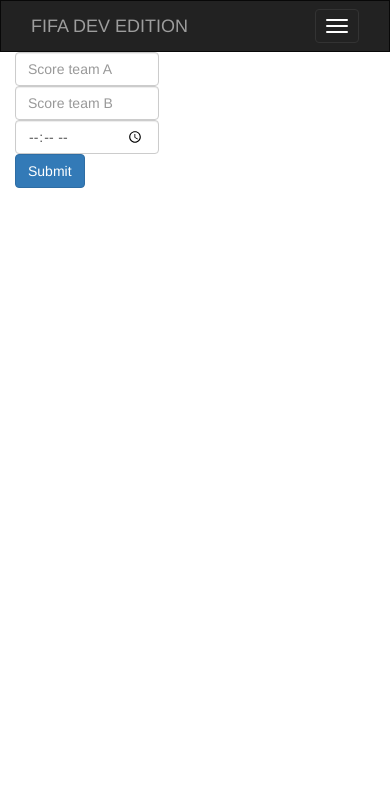
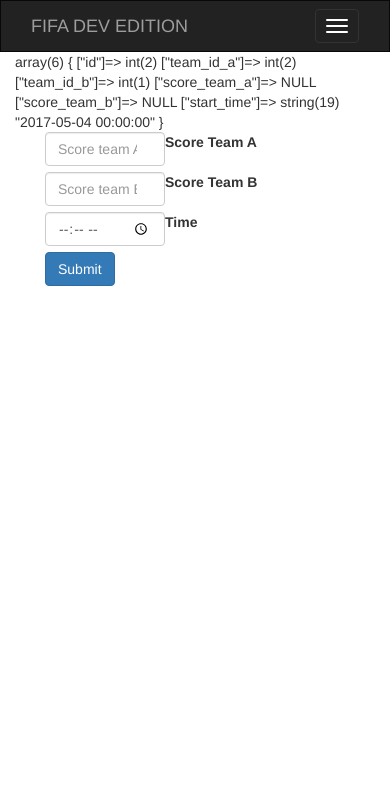
Before and after one commit to VerusLucian/Project_Fifa_Groep_15, a PHP site: page /edit_match.php?match_id=2 in a window 390 px wide. Shown: the top 811 px of the page. Run offline with PHP 8.4, Linux system fonts and the light colour scheme; data comes from the database, SQL or seed files in the repository; tables that the repository leaves empty or names only in its code hold one stand-in row (values such as "Sample post"); some libraries are stand-ins or nearby versions.

Commit message:
Beta 1.0

```diff
--- a/website/app/MatchCollection.php
+++ b/website/app/MatchCollection.php
@@ -96,6 +96,18 @@ class MatchCollection
         }
     }
 
+    public function GetMatchById($match_id)
+    {
+        foreach ($this->matchCollection as $match)
+        {
+            if ($match['id'] == $match_id)
+            {
+                return $match;
+            }
+        }
+        return NULL;
+    }
+
     public function GetMatchCollection()
     {
         return $this->matchCollection;
--- a/website/public/adminpanel.php
+++ b/website/public/adminpanel.php
@@ -94,7 +94,7 @@ foreach ($Poule->GetPoules() as $poule)
                     echo "<td><a href='team_info.php?team_id=".$item['team_id_b']."'>" .$item['team_b']."</a></td>";
                     echo "<td>" .$item['time']."</td>";
                     echo '<td><div class="btn-group" role="group" style="float: right">
-                            <a href="team_info.php?team_id='.$item['id'].'" class="btn btn-default btn-sm">Wijzigen</a>
+                            <a href="edit_match.php?match_id='.$item['id'].'" class="btn btn-default btn-sm">Wijzigen</a>
                             <a href="../php/matchdelete.php?match_id='.$item['id'].'" class="btn btn-danger btn-sm">Verwijderen</a>
                             </div></td>';
                     echo '</tr>';
--- a/website/public/edit_match.php
+++ b/website/public/edit_match.php
@@ -1,16 +1,32 @@
 <?php
 session_start();
 require(realpath(__DIR__) . '/templates/header.php');
+
+$match = new MatchCollection($db);
+$arr_match = $match->GetMatchById($_GET['match_id']);
+var_dump($arr_match);
 ?>
 
 
-<form class="form-inline" action="../php/match_creator.php" method="post">
-    <input type="number" class="form-control" style="width: 40%;" id="inlineFormInput" name="start_time" placeholder="Score team A">
-    <input type="number" class="form-control" style="width: 40%;" id="inlineFormInputGroup" name="duration_time" placeholder="Score team B">
-    <input type="time" class="form-control" style="width: 40%;" id="inlineFormInput" name="start_time" value="">
+<div class="container">
+    <form  class="col-xs-12" action="../php/update_match.php" method="post">
+        <div class="form-group">
+            <label for="inlineFormInput">Score Team A</label>
+            <input type="number" class="form-control col-xs-12" style="width: 40%;" id="inlineFormInput" value="<?php if ($arr_match['score_team_a'] != NULL){ echo $arr_match['score_team_a'];} ?>" name="score_team_a" placeholder="Score team A">
+        </div>
+        <div class="form-group">
+            <label for="inlineFormInput">Score Team B</label>
+            <input type="number" class="form-control col-xs-12" style="width: 40%;" id="inlineFormInputGroup" name="score_team_b" value="<?php if ($arr_match['score_team_b'] != NULL){ echo $arr_match['score_team_b'];} ?>" placeholder="Score team B">
+        </div>
+        <div class="form-group">
+            <label for="inlineFormInput">Time</label>
+            <input type="time" class="form-control col-xs-12" style="width: 40%;" id="inlineFormInput" name="start_time" value="<?php echo $arr_match['start_time'] ?>">
+        </div>
+        <input type="text" name="match_id" value="<?php echo $arr_match['id'] ?>" hidden>
+        <button type="submit" class="btn btn-primary">Submit</button>
+    </form>
+</div>
 
-    <button type="submit" class="btn btn-primary">Submit</button>
-</form>
 
 
 
```
Also changed, not shown: website/php/update_match.php (added, +9 -0 lines).
